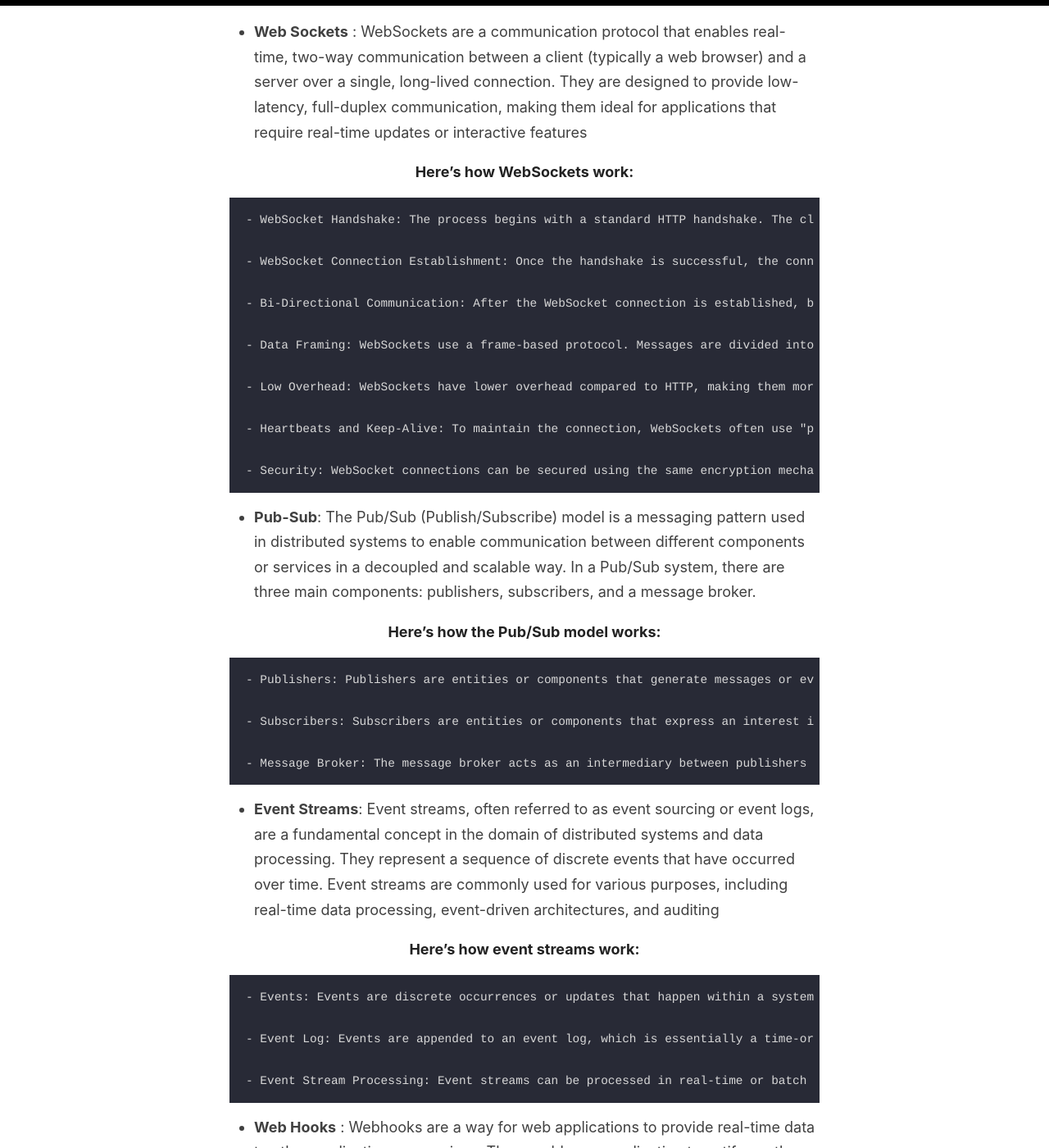
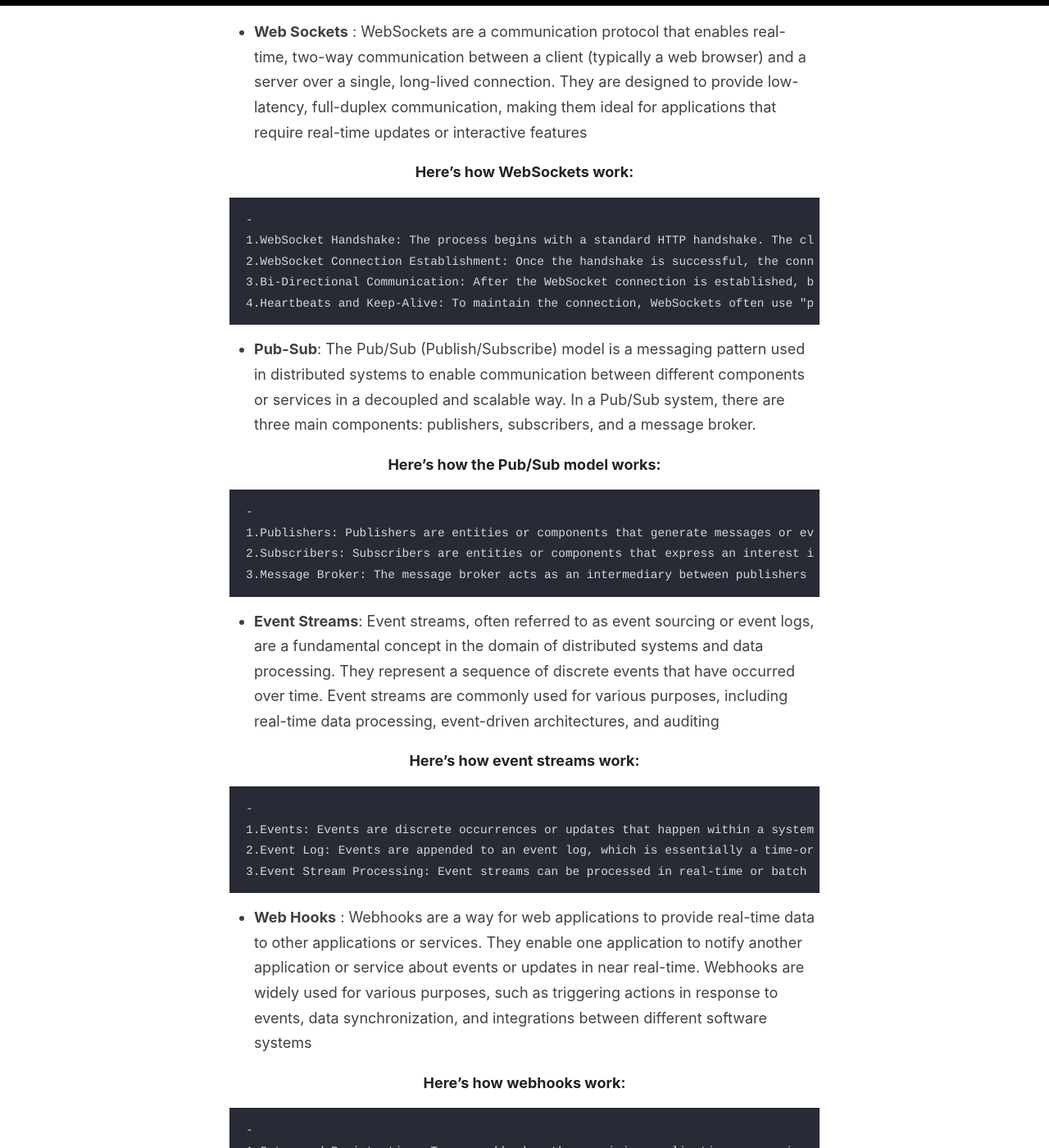
Before and after one commit to patnidevesh/patnidevesh.github.io, a Jekyll site: the page built from _posts/2023-10-10-event-driven-architecture.md, in a window 1280 px wide and 1400 px high, scrolled down 2480 px. Shown: the whole window at 82% size. Built offline with Jekyll 4.4.1, drawn with Linux system fonts in a browser that asks for light colours; some of the changed text lies outside the part shown.

Commit message:
Update 2023-10-10-event-driven-architecture.md

```diff
--- a/_posts/2023-10-10-event-driven-architecture.md
+++ b/_posts/2023-10-10-event-driven-architecture.md
@@ -35,52 +35,39 @@ As mentioned above events are generally referred to change in state. When you th
 
 #### Here's how WebSockets work:
 
-	- WebSocket Handshake: The process begins with a standard HTTP handshake. The client sends an HTTP request to the server, including a special Upgrade header with the value "websocket." The server, if it supports WebSockets, responds with an HTTP 101 "Switching Protocols" status code, indicating the upgrade is accepted.
-
-	- WebSocket Connection Establishment: Once the handshake is successful, the connection is "upgraded" from an HTTP connection to a WebSocket connection. The key feature here is that this connection remains open and persistent, unlike traditional HTTP connections, which are stateless and short-lived.
-
-	- Bi-Directional Communication: After the WebSocket connection is established, both the client and server can send messages to each other at any time without waiting for a request-response cycle. This allows real-time, bidirectional communication.
-
-	- Data Framing: WebSockets use a frame-based protocol. Messages are divided into frames for transmission. Frames can be either text frames (for UTF-8 encoded text) or binary frames (for binary data). Each frame includes information about its type, length, and other control information.
-
-	- Low Overhead: WebSockets have lower overhead compared to HTTP, making them more efficient for real-time applications. There's no need to send headers with every message, reducing the amount of data sent over the connection.
-
-	- Heartbeats and Keep-Alive: To maintain the connection, WebSockets often use "ping" and "pong" messages, which are lightweight signals to confirm that the connection is still active. This helps ensure the connection remains open, even if there is no active data transfer.
-
-	- Security: WebSocket connections can be secured using the same encryption mechanisms (e.g., TLS/SSL) used for HTTPS, ensuring that data exchanged is encrypted and secure.
+	-
+	1.WebSocket Handshake: The process begins with a standard HTTP handshake. The client sends an HTTP request to the server, including a special Upgrade header with the value "websocket." The server, if it supports WebSockets, responds with an HTTP 101 "Switching Protocols" status code, indicating the upgrade is accepted.
+	2.WebSocket Connection Establishment: Once the handshake is successful, the connection is "upgraded" from an HTTP connection to a WebSocket connection. The key feature here is that this connection remains open and persistent, unlike traditional HTTP connections, which are stateless and short-lived.
+	3.Bi-Directional Communication: After the WebSocket connection is established, both the client and server can send messages to each other at any time without waiting for a request-response cycle. This allows real-time, bidirectional communication.
+	4.Heartbeats and Keep-Alive: To maintain the connection, WebSockets often use "ping" and "pong" messages, which are lightweight signals to confirm that the connection is still active. This helps ensure the connection remains open, even if there is no active data transfer.
 
 - **Pub-Sub**:  The Pub/Sub (Publish/Subscribe) model is a messaging pattern used in distributed systems to enable communication between different components or services in a decoupled and scalable way. In a Pub/Sub system, there are three main components: publishers, subscribers, and a message broker.
 
 #### Here's how the Pub/Sub model works:
 
-	- Publishers: Publishers are entities or components that generate messages or events. These messages could be notifications, updates, data changes, or any other kind of information. Publishers are responsible for sending these messages to the message broker without needing to know who or what will receive them. They "publish" messages to specific channels or topics.
-
-	- Subscribers: Subscribers are entities or components that express an interest in receiving specific types of messages. They subscribe to one or more channels or topics. Subscribers are completely unaware of the publishers. They only receive messages that match their subscribed channels or topics.
-
-	- Message Broker: The message broker acts as an intermediary between publishers and subscribers. It receives messages from publishers and delivers them to the appropriate subscribers based on their subscriptions. The message broker maintains a list of subscribers and the channels or topics they are interested in. When a message is published on a channel or topic, the message broker ensures that it reaches all interested subscriber
+	-
+	1.Publishers: Publishers are entities or components that generate messages or events. These messages could be notifications, updates, data changes, or any other kind of information. Publishers are responsible for sending these messages to the message broker without needing to know who or what will receive them. They "publish" messages to specific channels or topics.
+	2.Subscribers: Subscribers are entities or components that express an interest in receiving specific types of messages. They subscribe to one or more channels or topics. Subscribers are completely unaware of the publishers. They only receive messages that match their subscribed channels or topics.
+	3.Message Broker: The message broker acts as an intermediary between publishers and subscribers. It receives messages from publishers and delivers them to the appropriate subscribers based on their subscriptions. The message broker maintains a list of subscribers and the channels or topics they are interested in. When a message is published on a channel or topic, the message broker ensures that it reaches all interested subscriber
 
 - **Event Streams**: Event streams, often referred to as event sourcing or event logs, are a fundamental concept in the domain of distributed systems and data processing. They represent a sequence of discrete events that have occurred over time. Event streams are commonly used for various purposes, including real-time data processing, event-driven architectures, and auditing
 
 #### Here's how event streams work:
 
-	- Events: Events are discrete occurrences or updates that happen within a system. These events can represent a wide range of activities, such as user actions (e.g., clicks, sign-ins), system changes (e.g., configuration updates), or sensor data (e.g., temperature readings). Each event is typically represented as a structured piece of data.
-
-	- Event Log: Events are appended to an event log, which is essentially a time-ordered, immutable, and append-only data structure. The event log serves as a historical record of all events that have occurred within a system. Events are appended to the log as they happen, and once an event is added, it cannot be modified or deleted.
-
-	- Event Stream Processing: Event streams can be processed in real-time or batch mode. Event stream processing involves reading events from the event log and taking actions based on the information contained in those events. This processing can include aggregations, analytics, notifications, or triggering other actions in response to specific events.
+	-
+	1.Events: Events are discrete occurrences or updates that happen within a system. These events can represent a wide range of activities, such as user actions (e.g., clicks, sign-ins), system changes (e.g., configuration updates), or sensor data (e.g., temperature readings). Each event is typically represented as a structured piece of data.
+	2.Event Log: Events are appended to an event log, which is essentially a time-ordered, immutable, and append-only data structure. The event log serves as a historical record of all events that have occurred within a system. Events are appended to the log as they happen, and once an event is added, it cannot be modified or deleted.
+	3.Event Stream Processing: Event streams can be processed in real-time or batch mode. Event stream processing involves reading events from the event log and taking actions based on the information contained in those events. This processing can include aggregations, analytics, notifications, or triggering other actions in response to specific events.
 
 - **Web Hooks** : Webhooks are a way for web applications to provide real-time data to other applications or services. They enable one application to notify another application or service about events or updates in near real-time. Webhooks are widely used for various purposes, such as triggering actions in response to events, data synchronization, and integrations between different software systems
 
 #### Here's how webhooks work:
-	- Setup and Registration: To use webhooks, the receiving application or service (the webhook consumer) provides a URL endpoint where it can receive HTTP POST requests. This URL is typically provided to the sending application (the webhook provider). The webhook provider needs to know where to send data when an event occurs.
-
-	- Event Occurs: An event, such as a user signing up, a payment being made, a new comment being posted, or any other event defined by the webhook provider, occurs in the provider's system. This could be a user action, a change in data, or any other trigger.
-
-	- Notification: When the event occurs, the webhook provider generates a payload containing information about the event and sends an HTTP POST request to the URL endpoint provided by the webhook consumer. This payload is typically in JSON format and includes data related to the event.
-
-	- Webhook Consumer Processing: The webhook consumer receives the HTTP POST request with the event data. It processes the payload and takes actions based on the information provided. These actions could include updating its database, sending notifications, or triggering other processes.
-
-	- Acknowledgment: After processing the payload successfully, the webhook consumer may respond to the webhook provider with a status code (usually 2xx) to confirm that it has received and processed the data. This acknowledgment helps ensure the webhook provider that the event notification was successfully delivered
+	-
+	1.Setup and Registration: To use webhooks, the receiving application or service (the webhook consumer) provides a URL endpoint where it can receive HTTP POST requests. This URL is typically provided to the sending application (the webhook provider). The webhook provider needs to know where to send data when an event occurs.
+	2.Event Occurs: An event, such as a user signing up, a payment being made, a new comment being posted, or any other event defined by the webhook provider, occurs in the provider's system. This could be a user action, a change in data, or any other trigger.
+	3.Notification: When the event occurs, the webhook provider generates a payload containing information about the event and sends an HTTP POST request to the URL endpoint provided by the webhook consumer. This payload is typically in JSON format and includes data related to the event.
+	4.Webhook Consumer Processing: The webhook consumer receives the HTTP POST request with the event data. It processes the payload and takes actions based on the information provided. These actions could include updating its database, sending notifications, or triggering other processes.
+	5.Acknowledgment: After processing the payload successfully, the webhook consumer may respond to the webhook provider with a status code (usually 2xx) to confirm that it has received and processed the data. This acknowledgment helps ensure the webhook provider that the event notification was successfully delivered
 
 ### Key Benefits of Event Driven Architecture:
 - Loosely Coupled: Components are usually not aware of each other existence and how other components functions as they mainly communicate using events. This allows to make changes to one service and deploy them without affecting the other services.
```
